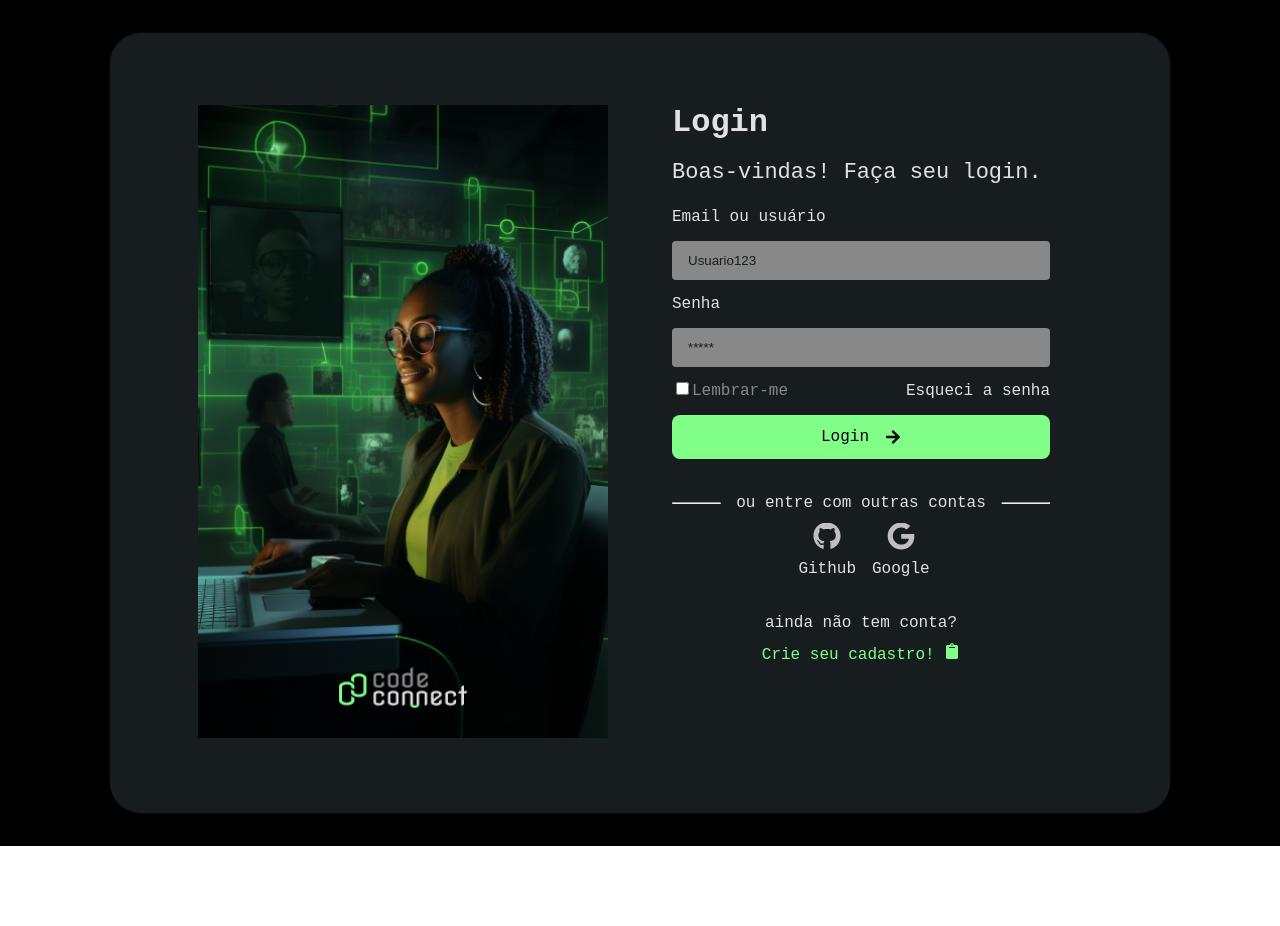
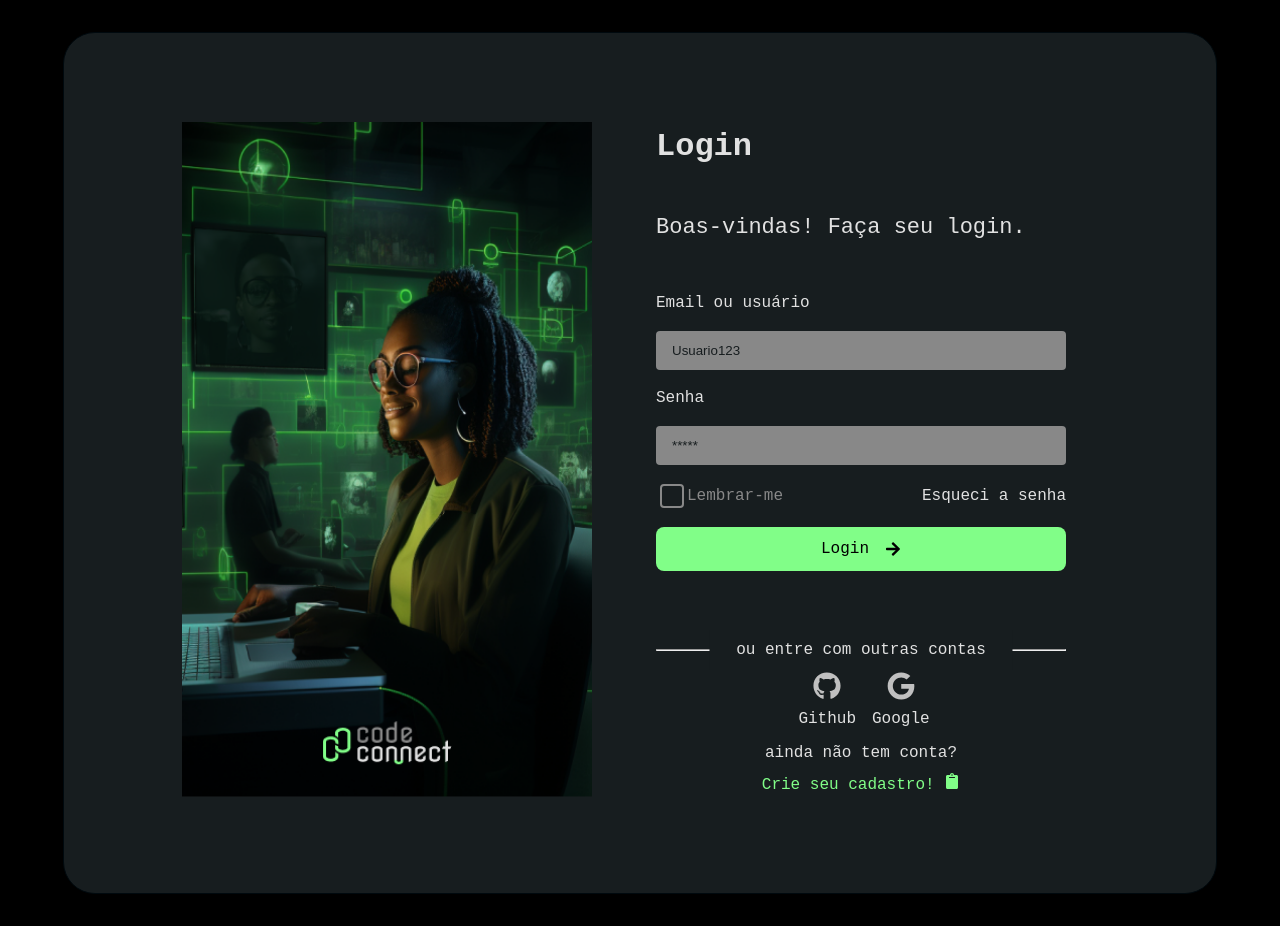
Before and after one commit to DaysibelPitter/CodeConnect, a React (Vite) app: page / in a window 1280 px wide. Before the commit the page ends 846 px from the top, so only its background shows below. Built offline with nearby package versions, Linux system fonts and the light colour scheme.

Commit message:
mejroando estilos del form y login

```diff
--- /dev/null
+++ b/src/components/Form/Form.tsx
@@ -0,0 +1,61 @@
+import { FaArrowRight } from "react-icons/fa";
+import "./form.css"
+interface FormProps {
+  isCadastro?: boolean;
+}
+
+function Form({ isCadastro = false }: FormProps) {
+  return (
+    <>
+    <form action="" method="post" className="form">
+        {isCadastro && (
+          <>
+            <label htmlFor="nome">Nome</label>
+            <input
+              type="text"
+              name="nome"
+              id="nome"
+              className="inputForm"
+              placeholder="Nome completo"
+            />
+          </>
+        )}
+ <label htmlFor="email">Email ou usuário</label>
+        <input
+          type="email"
+          name="email"
+          id="email"
+          className="inputForm"
+          placeholder="Usuario123"
+        />
+
+<label htmlFor="password">Senha</label>
+        <input
+          type="password"
+          name="password"
+          id="password"
+          className="inputForm"
+          placeholder="*****"
+        />
+
+<div className="lembrarSenha">
+<label htmlFor="Lembrar-me" className="lembrarSenhaLabel">
+  <input type="checkbox" name="lembrar" id="lembrar" />
+Lembrar-me</label>
+  {!isCadastro && <a href="#">Esqueci a senha</a>}
+</div>
+
+        <button
+          type="submit"
+          className="botaoForm"
+        >
+
+{isCadastro ? "Cadastrar" : "Login"}
+          <FaArrowRight />
+        </button>
+      </form>
+    </>
+  );
+}
+
+export default Form;
--- /dev/null
+++ b/src/components/Form/form.css
@@ -0,0 +1,54 @@
+.form{
+    display: flex;
+    flex-direction: column;
+    width: 100%;
+    text-align: left;
+    gap:1rem;
+    margin-bottom: 20px;
+}
+.inputForm{
+    border-radius:4px;
+    padding: 12px 16px;
+    gap:4px;
+    background-color: #888888;
+    border:0;
+    color: black;
+}
+.lembrarSenha{
+    display: flex;
+    justify-content: space-between;
+    color: #888888;
+    align-items: center;
+}
+.lembrarSenhaLabel{
+    align-items: center;
+    justify-content: center;
+    display: flex;
+}
+input[type="checkbox"] {
+    appearance: none;
+    width: 24px;
+    height: 24px;
+    border: solid 2px #888888;
+    border-radius: 4px;
+    position: relative;
+    cursor: pointer;
+}
+input[type="checkbox"]:checked::before {
+    content: "✔";
+    font-size: 18px;
+    color: #81FE88;
+    position: absolute;
+    top: 50%;
+    left: 50%;
+    transform: translate(-50%, -50%);
+}
+.botaoForm{
+background-color: #81FE88;
+border-radius:8px;
+padding: 12px 16px;
+gap: 1rem;
+display: flex;
+align-items: center;
+justify-content: center;
+}
--- a/src/components/Login/ContasExternas.css
+++ /dev/null
@@ -1,20 +0,0 @@
-.contas{
-    display: flex;
-    flex-direction: row;
-    justify-content: center;
-    align-items: center;
-    gap:16px;
-    padding: 0.8rem;
-}
-.conta{
-    display: flex;
-    flex-direction: column;
-    align-items: center;
-    padding: 10px 0;
-}
-.conta a {
-    font-size: 28px;
-    width:28px;
-    color:#f9fcf9;
-    height: 35px;
-}
--- a/src/components/Login/ContasExternas.tsx
+++ /dev/null
@@ -1,18 +0,0 @@
-import { FaGithub } from "react-icons/fa";
-import { FaGoogle } from "react-icons/fa";
-import "./ContasExternas.css"
-function ContasExternas(){
-    return(
-        <>
-          <div className="contas">
-                <div className="conta">
-                <a href="">{<FaGithub/>}</a>
-                <span>Github</span>
-                </div>
-              <div className="conta"><a href="">{<FaGoogle />}</a>
-              <span>Google</span></div>
-
-              </div></>
-    )
-}
-export default ContasExternas;
--- a/src/components/Login/FormLogin.css
+++ /dev/null
@@ -1,31 +0,0 @@
-.formLogin{
-    display: flex;
-    flex-direction: column;
-    width: 100%;
-    text-align: left;
-    height: 100%;
-    gap:12px;
-}
-.inputLogin{
-    border-radius:4px;
-    padding: 12px 16px;
-    gap:4px;
-    background-color: #888888;
-    border:0;
-    color: black;
-}
-.lembrarSenha{
-    display: flex;
-    justify-content: space-between;
-    color: #888888;
-}
-
-.botaoLogin{
-background-color: #81FE88;
-border-radius:8px;
-padding: 12px 16px;
-gap: 1rem;
-display: flex;
-align-items: center;
-justify-content: center;
-}
--- a/src/components/Login/FormLogin.tsx
+++ /dev/null
@@ -1,21 +0,0 @@
-import { FaArrowRight } from "react-icons/fa";
-import "./FormLogin.css"
-function FormLogin(){
-    return(
-        <>
-         <form action="" method="post" className="formLogin">
-                    <label htmlFor="">Email ou usuário</label>
-                    <input type="email" name="email" id="email" className="inputLogin" placeholder="Usuario123"/>
-                    <label htmlFor="">Senha</label>
-                    <input type="password" name="password" id="password" className="inputLogin" placeholder="*****"/>
-                    <div className="lembrarSenha">
-                      <span><input type="checkbox" name="" id="" />Lembrar-me</span>
-                    <a href="#">Esqueci a senha</a>
-                    </div>
-                    <button type="submit" className="botaoLogin">Login<FaArrowRight/></button>
-                  </form>
-        </>
-    )
-}
-
-export default FormLogin
--- a/src/components/Login/Login.tsx
+++ b/src/components/Login/Login.tsx
@@ -1,35 +1,30 @@
-
+import { Link } from 'react-router-dom';
 import img from "../../assets/IMG_1 - Desktop.png"
 import './Login.css'
-
 import { FaClipboard } from "react-icons/fa";
-import  FormLogin from "./formLogin";
-import ContasExternas from "./ContasExternas";
+import  Form from "../Form/Form";
+import ContasExternas from "../ContasExternas/ContasExternas";
 function Login() {
-
-
   return (
     <div className="container">
       <div className='img'>
          <img src={img} alt="imagen del login" />
       </div>
-      <div className="login">
+      <div className="containerForm">
       <h1>Login</h1>
       <p>Boas-vindas! Faça seu login.</p>
-        <div className='form'>
-         <FormLogin/>
-          <div className="outrasContas">
-          <hr/>
-      <span className="hrTitulo">ou entre com outras contas</span>
-    <ContasExternas/>
+        <div className='formContainer'>
+        <Form isCadastro={false} />
       </div>
-      </div>
+      <div>
+      <ContasExternas/>
       <div className="cadastroLink">
       <span>ainda não tem conta?</span>
-      <a href="">Crie seu cadastro! <FaClipboard /></a>
+      <Link to="/cadastro">Crie seu cadastro! <FaClipboard /></Link>
       </div>
       </div>
 
+      </div>
     </div>
   )
 }
--- a/src/components/Login/login.css
+++ b/src/components/Login/login.css
@@ -7,54 +7,33 @@
     flex-direction: row;
     align-items: center;
     justify-content: center;
-    padding: 1rem 2rem;
+    padding: 56px 78px;
     gap:32px;
     background-color: #171D1F;
-    border: 1px solid #00090E;
 }
 .img{
     width: 50%;
     max-width: 410px;
-    max-height: 636px;
+    height: 683px;
 }
 .img img{
     width: 100%;
     height: 100%;
 }
-.login{
+.containerForm{
     width: 50%;
-    max-width: 378px;
-    height: 636px;
-    gap:1rem;
+    max-width: 410px;
+    min-height: 683px;
+    gap:2rem;
     text-align: left;
     padding: 0 2rem;
     display: flex;
     flex-direction: column;
+    justify-content: space-around;
 }
-.login p{
+p{
     font-size: 22px;
 }
-.form{
-    gap:2rem;
-    display: flex;
-    flex-direction: column;
-}
-
-.outrasContas {
-    position: relative; /* El contenedor se convierte en el referente para posicionar elementos dentro */
-  }
-
-    .hrTitulo {
-        background-color: #171D1F;
-        text-align: center;
-        padding: 0.3rem;
-        position: absolute; /* Permite posicionar el título sobre la línea */
-        top: -0.3rem;
-        left: 50%; /* Centra el elemento horizontalmente */
-        width: 70%;
-        transform: translateX(-50%); /* Ajusta el punto de referencia para que quede realmente centrado */
-      }
-
 
 .cadastroLink{
     display: flex;
@@ -66,3 +45,26 @@
 .cadastroLink a,.cadastroLink i{
     color: #81FE88;
 }
+@media screen and (max-width: 800px) {
+    .container{
+        width: 100%;
+        height: 100%;
+        padding: 1rem;
+        flex-direction: column;
+        gap:0;
+    }
+    .img{
+        width: 100%;
+        max-width: 100%;
+        max-height: 50%;
+    }
+    .containerForm{
+        width: 100%;
+        max-width: 100%;
+        height: auto;
+    }
+    .containerForm p{
+        font-size: 18px;
+    }
+
+}
```
